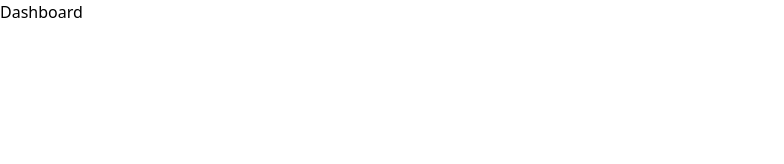
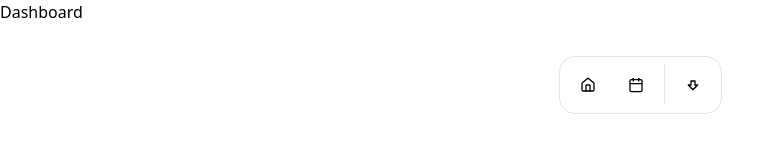
Before and after one commit to Ryan-Reno/kevii-keips, a React (Vite) app: page /dashboard in a window 1280 px wide. Shown: the top 164 px of the page, without its empty margins (0-784 px from the left). Built offline with nearby package versions, Linux system fonts and the light colour scheme; sample sign-in values are in the browser's storage; a web font is replaced by a local one.

Commit message:
Redirect user to dashboard after successful login

```diff
--- a/package.json
+++ b/package.json
@@ -12,8 +12,10 @@
   "dependencies": {
     "@radix-ui/react-icons": "^1.3.0",
     "@radix-ui/react-label": "^2.1.0",
+    "@radix-ui/react-separator": "^1.1.0",
     "@radix-ui/react-slot": "^1.1.0",
     "@radix-ui/react-toast": "^1.2.2",
+    "@radix-ui/react-tooltip": "^1.1.3",
     "axios": "^1.7.7",
     "class-variance-authority": "^0.7.0",
     "clsx": "^2.1.1",
--- /dev/null
+++ b/src/components/ui/separator.tsx
@@ -0,0 +1,29 @@
+import * as React from "react"
+import * as SeparatorPrimitive from "@radix-ui/react-separator"
+
+import { cn } from "@/lib/utils"
+
+const Separator = React.forwardRef<
+  React.ElementRef<typeof SeparatorPrimitive.Root>,
+  React.ComponentPropsWithoutRef<typeof SeparatorPrimitive.Root>
+>(
+  (
+    { className, orientation = "horizontal", decorative = true, ...props },
+    ref
+  ) => (
+    <SeparatorPrimitive.Root
+      ref={ref}
+      decorative={decorative}
+      orientation={orientation}
+      className={cn(
+        "shrink-0 bg-neutral-200 dark:bg-neutral-800",
+        orientation === "horizontal" ? "h-[1px] w-full" : "h-full w-[1px]",
+        className
+      )}
+      {...props}
+    />
+  )
+)
+Separator.displayName = SeparatorPrimitive.Root.displayName
+
+export { Separator }
--- /dev/null
+++ b/src/components/ui/tooltip.tsx
@@ -0,0 +1,28 @@
+import * as React from "react"
+import * as TooltipPrimitive from "@radix-ui/react-tooltip"
+
+import { cn } from "@/lib/utils"
+
+const TooltipProvider = TooltipPrimitive.Provider
+
+const Tooltip = TooltipPrimitive.Root
+
+const TooltipTrigger = TooltipPrimitive.Trigger
+
+const TooltipContent = React.forwardRef<
+  React.ElementRef<typeof TooltipPrimitive.Content>,
+  React.ComponentPropsWithoutRef<typeof TooltipPrimitive.Content>
+>(({ className, sideOffset = 4, ...props }, ref) => (
+  <TooltipPrimitive.Content
+    ref={ref}
+    sideOffset={sideOffset}
+    className={cn(
+      "z-50 overflow-hidden rounded-md bg-neutral-900 px-3 py-1.5 text-xs text-neutral-50 animate-in fade-in-0 zoom-in-95 data-[state=closed]:animate-out data-[state=closed]:fade-out-0 data-[state=closed]:zoom-out-95 data-[side=bottom]:slide-in-from-top-2 data-[side=left]:slide-in-from-right-2 data-[side=right]:slide-in-from-left-2 data-[side=top]:slide-in-from-bottom-2 dark:bg-neutral-50 dark:text-neutral-900",
+      className
+    )}
+    {...props}
+  />
+))
+TooltipContent.displayName = TooltipPrimitive.Content.displayName
+
+export { Tooltip, TooltipTrigger, TooltipContent, TooltipProvider }
--- a/src/pages/Dashboard.jsx
+++ b/src/pages/Dashboard.jsx
@@ -1,7 +1,11 @@
+import { DockBar } from "./Dock";
+
 function Dashboard() {
   return (
     <div>
       <h1>Dashboard</h1>
+
+      <DockBar />
     </div>
   );
 }
--- a/src/pages/Dock.jsx
+++ b/src/pages/Dock.jsx
@@ -8,8 +8,7 @@ import {
   TooltipProvider,
   TooltipTrigger,
 } from "@/components/ui/tooltip";
-import { ModeToggle } from "@/components/mode-toggle";
-import { Dock, DockIcon } from "@/components/magicui/dock";
+import { Dock, DockIcon } from "@/components/ui/dock";
 
 const DATA = {
   navbar: [
@@ -19,7 +18,7 @@ const DATA = {
   contact: {
     social: {
       GitHub: {
-        name: "GitHub",
+        name: "ASD",
         url: "#",
         icon: ArrowBigDown,
       },
@@ -27,12 +26,9 @@ const DATA = {
   },
 };
 
-export function DockDemo() {
+export function DockBar() {
   return (
-    <div className="relative flex h-[500px] w-full flex-col items-center justify-center overflow-hidden rounded-lg border bg-background md:shadow-xl">
-      <span className="pointer-events-none whitespace-pre-wrap bg-gradient-to-b from-black to-gray-300/80 bg-clip-text text-center text-8xl font-semibold leading-none text-transparent dark:from-white dark:to-slate-900/10">
-        Dock
-      </span>
+    <div>
       <TooltipProvider>
         <Dock direction="middle">
           {DATA.navbar.map((item) => (
@@ -78,17 +74,6 @@ export function DockDemo() {
               </Tooltip>
             </DockIcon>
           ))}
-          <Separator orientation="vertical" className="h-full py-2" />
-          <DockIcon>
-            <Tooltip>
-              <TooltipTrigger asChild>
-                <ModeToggle className="rounded-full" />
-              </TooltipTrigger>
-              <TooltipContent>
-                <p>Theme</p>
-              </TooltipContent>
-            </Tooltip>
-          </DockIcon>
         </Dock>
       </TooltipProvider>
     </div>
--- a/src/pages/Login.jsx
+++ b/src/pages/Login.jsx
@@ -60,6 +60,10 @@ function Login() {
           description: "You will be redirected shortly.",
           variant: "default",
         });
+
+        setTimeout(() => {
+          window.location.href = "/dashboard";
+        }, 500);
       }
     } catch (error) {
       setIsLoggingIn(false);
```
Also changed, not shown: 1 other file (tests, documents, lock files or other folders).
